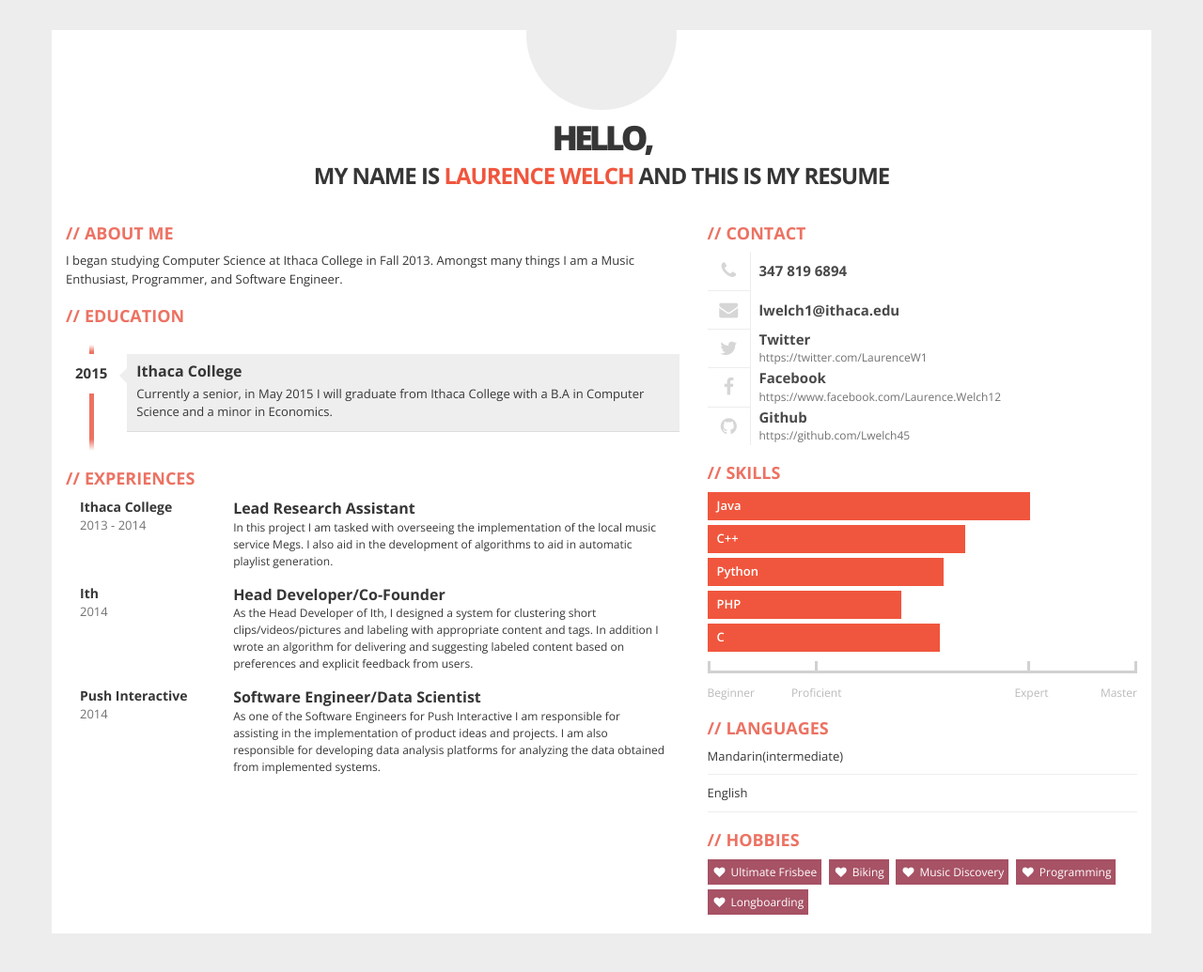
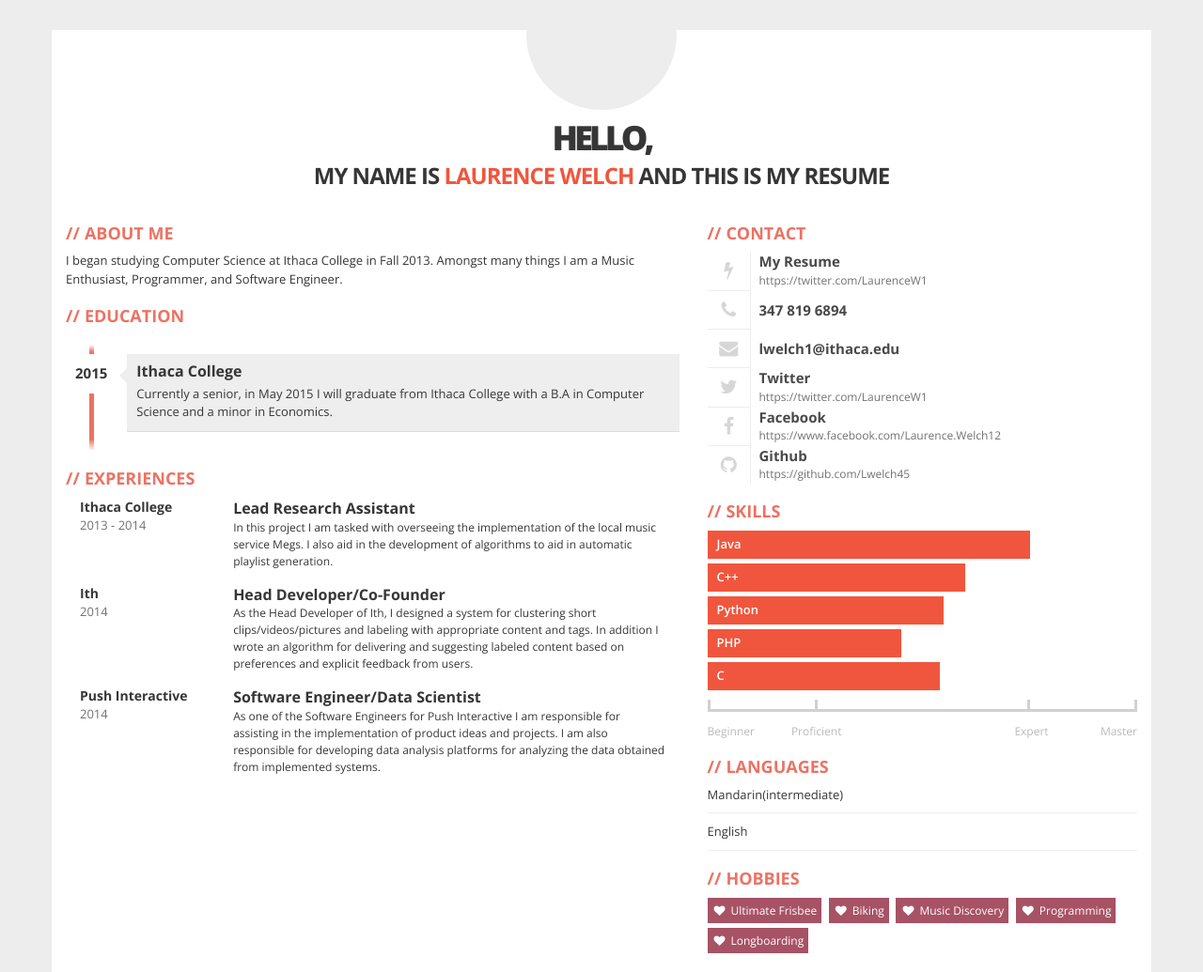
Before and after one commit to Lwelch45/personal, a plain HTML site: page index.html in a window 1280 px wide. Shown: the part 48-1083 px from the top of the page at 94% size. Before the commit the page ends 1057 px from the top, so only its background shows below. Drawn offline with nearby package versions, Linux system fonts and the light colour scheme.

Commit message:
updated link to resume.

```diff
--- a/index.html
+++ b/index.html
@@ -91,6 +91,13 @@
             <div class="box clearfix">
                 <h2>Contact</h2>
                 <div class="contact-item">
+                    <div class="icon pull-left text-center"><span class="fa fa-bolt fa-fw"></span></div>
+                    <div class="title pull-right">
+                        <a href="http://www.laurencewelch.com/resume.pdf" target="_blank">My Resume</a>
+                    </div>
+                    <div class="description pull-right">https://twitter.com/LaurenceW1</div>
+                </div>
+                <div class="contact-item">
                     <div class="icon pull-left text-center"><span class="fa fa-phone fa-fw"></span></div>
                     <div class="title only pull-right">347 819 6894</div>
                 </div>
```
Also changed, not shown: 1 other file.
